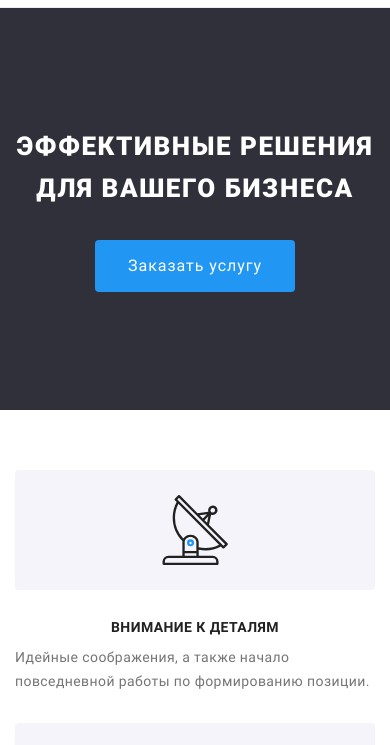
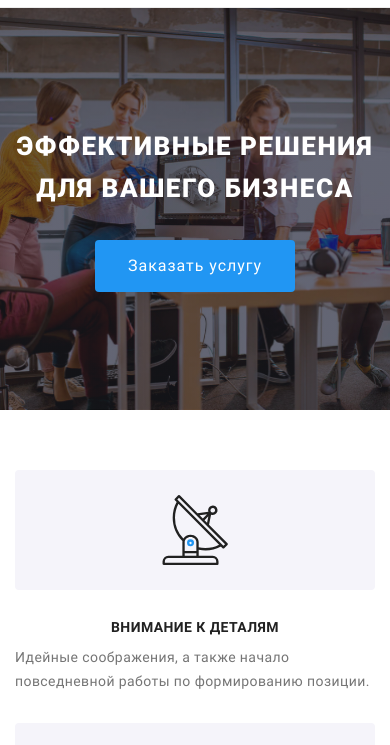
Before and after one commit to Va110k/goit-markup-hw-08, a plain HTML site: page index.html in a window 390 px wide. Shown: the part 53-798 px from the top of the page. Drawn offline with nearby package versions, Linux system fonts and the light colour scheme; files that its build step writes are made by us from their sources; the site is published under a folder, as on GitHub Pages, so addresses that start at the root find nothing.

Commit message:
fixed hero source

```diff
--- a/sass/layout/_hero.scss
+++ b/sass/layout/_hero.scss
@@ -27,7 +27,7 @@
         rgba(47, 48, 58, 0.4),
         rgba(47, 48, 58, 0.4)
       ),
-      url("/images/hero/hero-mobile.jpg");
+      url("../images/hero/hero-mobile.jpg");
 
     @media screen and (min-device-pixel-ratio: 2),
       screen and (min-resolution: 192dpi),
@@ -36,7 +36,7 @@
           rgba(47, 48, 58, 0.4),
           rgba(47, 48, 58, 0.4)
         ),
-        url("/images/hero/hero-mobile@2x.jpg");
+        url("../images/hero/hero-mobile@2x.jpg");
     }
   }
 
@@ -47,7 +47,7 @@
         rgba(47, 48, 58, 0.4),
         rgba(47, 48, 58, 0.4)
       ),
-      url("/images/hero/hero-tablet.jpg");
+      url("../images/hero/hero-tablet.jpg");
 
     @media screen and (min-device-pixel-ratio: 2),
       screen and (min-resolution: 192dpi),
@@ -56,7 +56,7 @@
           rgba(47, 48, 58, 0.4),
           rgba(47, 48, 58, 0.4)
         ),
-        url("/images/hero/hero-tablet@2x.jpg");
+        url("../images/hero/hero-tablet@2x.jpg");
     }
   }
 
@@ -70,7 +70,7 @@
         rgba(47, 48, 58, 0.4),
         rgba(47, 48, 58, 0.4)
       ),
-      url("/images/hero/hero.jpg");
+      url("../images/hero/hero.jpg");
 
     @media screen and (min-device-pixel-ratio: 2),
       screen and (min-resolution: 192dpi),
@@ -79,7 +79,7 @@
           rgba(47, 48, 58, 0.4),
           rgba(47, 48, 58, 0.4)
         ),
-        url("/images/hero/hero@2x.jpg");
+        url("../images/hero/hero@2x.jpg");
     }
   }
 }
```
